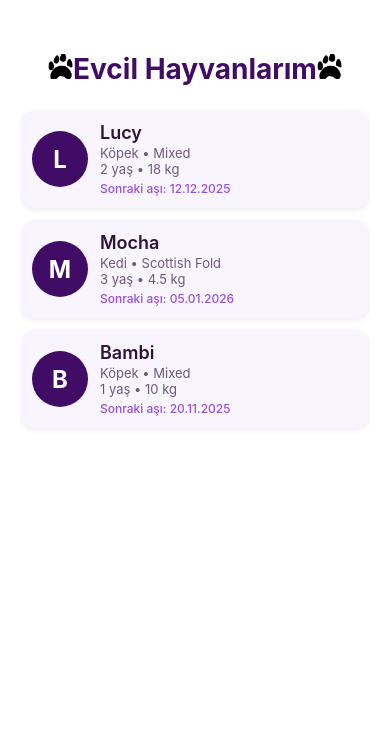
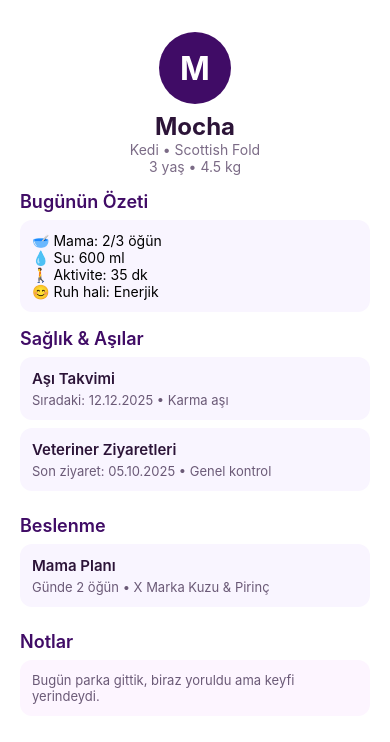
Before and after one commit to Berfin4615/MyPetApp, a React Native app in the folder Mobile/: screen /Dashboard in a window 390 px wide. Both pictures are taken after a click on the element 195 px from the left and 269 px from the top of the page. Shown: the top 742 px of the page. Built offline with nearby package versions, Linux system fonts and the light colour scheme.

Commit message:
Pet Screen is added.

```diff
--- a/Mobile/src/navigation/AppNavigator.js
+++ b/Mobile/src/navigation/AppNavigator.js
@@ -2,6 +2,7 @@ import { createNativeStackNavigator } from '@react-navigation/native-stack';
 import LoginScreen from '../screens/LoginScreen';
 import DashboardScreen from '../screens/DashboardScreen';
 import RegisterScreen from '../screens/RegisterScreen';
+import PetScreen from '../screens/PetScreen';
 
 const Stack = createNativeStackNavigator();
 
@@ -11,6 +12,7 @@ export default function AppNavigator() {
       <Stack.Screen name="Login" component={LoginScreen} options={{ headerShown: false }} />
       <Stack.Screen name="Dashboard" component={DashboardScreen} options={{ headerShown: false }}/>
       <Stack.Screen name="Register" component={RegisterScreen} options={{ headerShown: false }}/>
+      <Stack.Screen name="Pet" component={PetScreen} options={{ headerShown: false }}/>
     </Stack.Navigator>
   );
 }
--- a/Mobile/src/screens/DashboardScreen.tsx
+++ b/Mobile/src/screens/DashboardScreen.tsx
@@ -31,9 +31,9 @@ const pets = [
   },
 ];
 
-export default function LoginScreen() {
+export default function DashboardScreen({  navigation }) {
   const renderPet = ({ item }) => (
-    <TouchableOpacity style={styles.card} activeOpacity={0.8}>
+    <TouchableOpacity style={styles.card} activeOpacity={0.8} onPress={() => navigation.navigate('Pet', { pet: item })}>
       <View style={styles.avatar}>
         <Text style={styles.avatarText}>{item.name.charAt(0)}</Text>
       </View>
--- /dev/null
+++ b/Mobile/src/screens/PetScreen.tsx
@@ -0,0 +1,138 @@
+import { View, Text, StyleSheet, ScrollView, TouchableOpacity } from 'react-native';
+
+export default function PetDetailScreen({ route }) {
+  const { pet } = route.params;
+  // pets ekranından: navigation.navigate('PetDetail', { pet: item })
+
+  return (
+    <ScrollView style={styles.container}>
+      {/* Header */}
+      <View style={styles.header}>
+        <View style={styles.avatar}>
+          <Text style={styles.avatarText}>{pet.name.charAt(0)}</Text>
+        </View>
+        <Text style={styles.name}>{pet.name}</Text>
+        <Text style={styles.subText}>
+          {pet.type} • {pet.breed}
+        </Text>
+        <Text style={styles.subText}>
+          {pet.age} • {pet.weight}
+        </Text>
+      </View>
+
+      {/* Bugünün Özeti */}
+      <View style={styles.section}>
+        <Text style={styles.sectionTitle}>Bugünün Özeti</Text>
+        <View style={styles.summaryCard}>
+          <Text>🥣 Mama: 2/3 öğün</Text>
+          <Text>💧 Su: 600 ml</Text>
+          <Text>🚶 Aktivite: 35 dk</Text>
+          <Text>😊 Ruh hali: Enerjik</Text>
+        </View>
+      </View>
+
+      {/* Sağlık Kartı */}
+      <View style={styles.section}>
+        <Text style={styles.sectionTitle}>Sağlık & Aşılar</Text>
+        <TouchableOpacity style={styles.card}>
+          <Text style={styles.cardTitle}>Aşı Takvimi</Text>
+          <Text style={styles.cardText}>Sıradaki: 12.12.2025 • Karma aşı</Text>
+        </TouchableOpacity>
+        <TouchableOpacity style={styles.card}>
+          <Text style={styles.cardTitle}>Veteriner Ziyaretleri</Text>
+          <Text style={styles.cardText}>Son ziyaret: 05.10.2025 • Genel kontrol</Text>
+        </TouchableOpacity>
+      </View>
+
+      {/* Beslenme Kartı */}
+      <View style={styles.section}>
+        <Text style={styles.sectionTitle}>Beslenme</Text>
+        <TouchableOpacity style={styles.card}>
+          <Text style={styles.cardTitle}>Mama Planı</Text>
+          <Text style={styles.cardText}>Günde 2 öğün • X Marka Kuzu & Pirinç</Text>
+        </TouchableOpacity>
+      </View>
+
+      {/* Notlar */}
+      <View style={styles.section}>
+        <Text style={styles.sectionTitle}>Notlar</Text>
+        <View style={styles.noteBox}>
+          <Text style={styles.cardText}>
+            Bugün parka gittik, biraz yoruldu ama keyfi yerindeydi.
+          </Text>
+        </View>
+      </View>
+    </ScrollView>
+  );
+}
+
+const styles = StyleSheet.create({
+  container: {
+    flex: 1,
+    backgroundColor: '#fff',
+    paddingHorizontal: 20,
+  },
+  header: {
+    alignItems: 'center',
+    paddingTop: 32,
+    paddingBottom: 16,
+  },
+  avatar: {
+    width: 72,
+    height: 72,
+    borderRadius: 36,
+    backgroundColor: '#400c66',
+    justifyContent: 'center',
+    alignItems: 'center',
+    marginBottom: 8,
+  },
+  avatarText: {
+    color: '#fff',
+    fontSize: 32,
+    fontWeight: 'bold',
+  },
+  name: {
+    fontSize: 24,
+    fontWeight: '700',
+    color: '#2c1438',
+  },
+  subText: {
+    fontSize: 14,
+    color: '#7b6b86',
+  },
+  section: {
+    marginBottom: 16,
+  },
+  sectionTitle: {
+    fontSize: 18,
+    fontWeight: '600',
+    color: '#400c66',
+    marginBottom: 8,
+  },
+  summaryCard: {
+    backgroundColor: '#f9f5ff',
+    borderRadius: 12,
+    padding: 12,
+  },
+  card: {
+    backgroundColor: '#f9f5ff',
+    borderRadius: 12,
+    padding: 12,
+    marginBottom: 8,
+  },
+  cardTitle: {
+    fontSize: 15,
+    fontWeight: '600',
+    marginBottom: 4,
+    color: '#2c1438',
+  },
+  cardText: {
+    fontSize: 13,
+    color: '#6b5a77',
+  },
+  noteBox: {
+    backgroundColor: '#fdf5ff',
+    borderRadius: 12,
+    padding: 12,
+  },
+});
```
